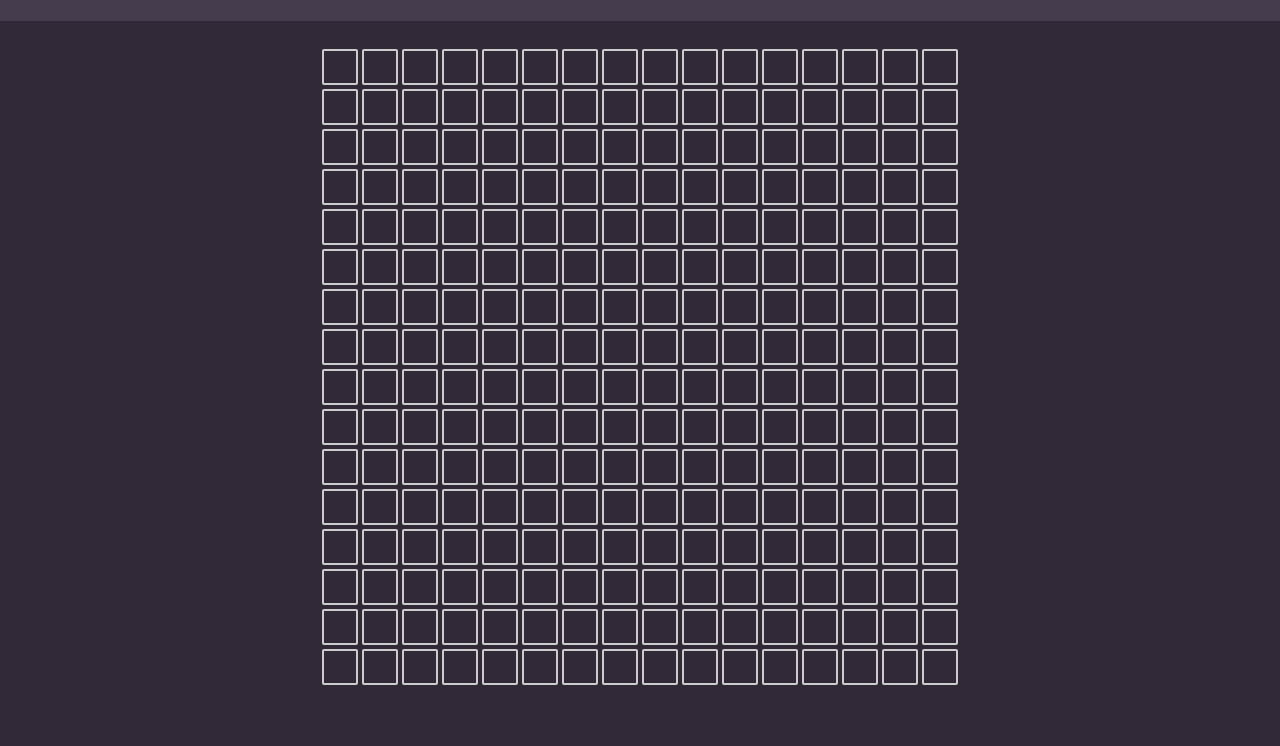
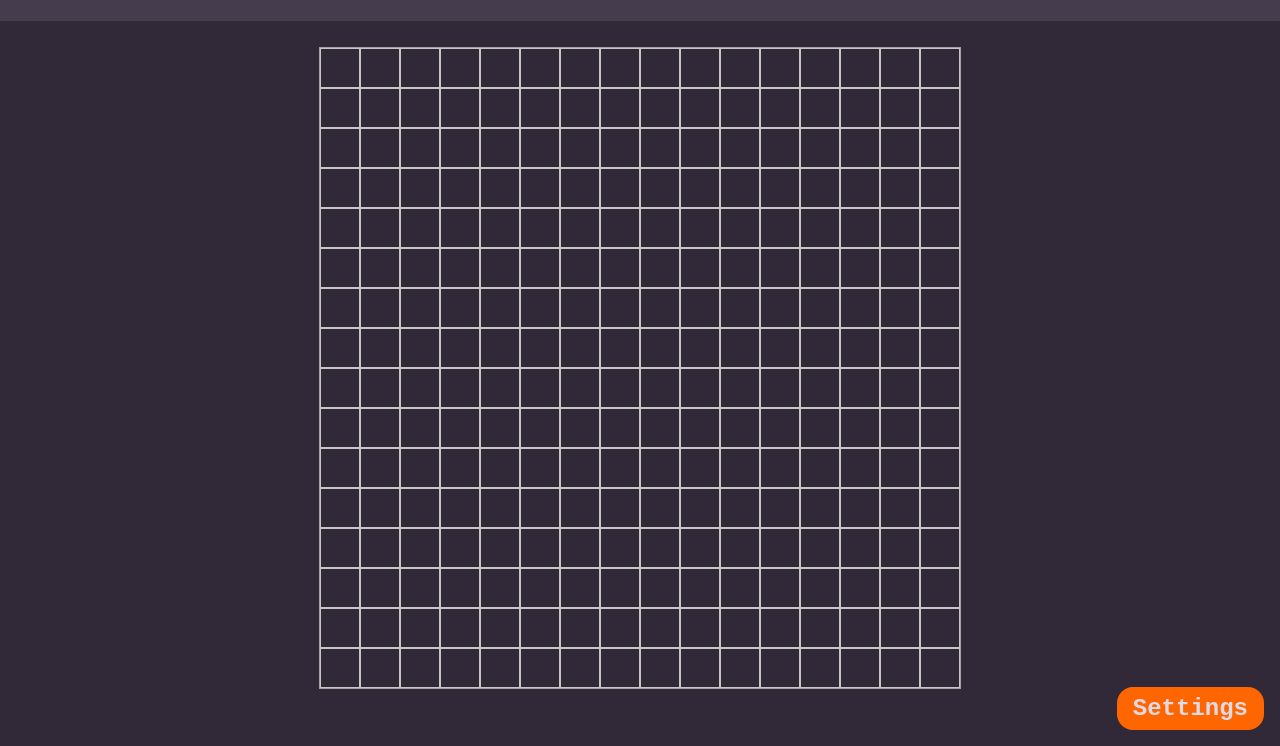
Before and after one commit to whatisaProCoder/odin-foundations-etch-a-sketch, a plain HTML site: page index.html in a window 1280 px wide. Shown: the part 54-800 px from the top of the page. Drawn offline with Linux system fonts and the light colour scheme.

Commit message:
creategrid

```diff
--- a/index.html
+++ b/index.html
@@ -17,6 +17,7 @@
     <div class="content">
         <div class="container"></div>
     </div>
+    <div class="settings">Settings</div>
 </body>
 
 </html>
--- a/script.js
+++ b/script.js
@@ -1,17 +1,37 @@
+function createGrid(numberOfBoxes) {
     const container = document.querySelector(".container");
+    container.innerHTML = '';
 
-for (let i = 0; i < 256; i++) {
+    const itemSize = 640 / numberOfBoxes;
+
+    container.style.display = "grid";
+    container.style.gridTemplateColumns = `repeat(${numberOfBoxes}, ${itemSize}px)`;
+    container.style.gridTemplateRows = `repeat(${numberOfBoxes}, ${itemSize}px)`;
+
+    for (let i = 0; i < numberOfBoxes * numberOfBoxes; i++) {
         const item = document.createElement("div");
         item.classList.add("item");
+        item.style.width = `${itemSize}px`;
+        item.style.height = `${itemSize}px`;
         container.appendChild(item);
 
         item.addEventListener("mouseenter", (event) => {
-        event.target.classList.add("item-hover");
-    })
+            const randomColor = `hsl(${Math.random() * 360}, 100%, 50%)`;
+            event.target.style.backgroundColor = randomColor;
+        });
 
         item.addEventListener("mouseleave", (event) => {
             setTimeout(() => {
-            event.target.classList.remove("item-hover");
-        }, 2000);
-    })
+                event.target.style.backgroundColor = '';
+            }, 4000);
+        });
     }
+}
+
+createGrid(16);
+
+const settings = document.querySelector(".settings");
+settings.addEventListener("click", () => {
+    const numberOfBoxes = prompt("Enter number of boxes?");
+    createGrid(numberOfBoxes);
+});
--- a/styles.css
+++ b/styles.css
@@ -1,8 +1,12 @@
+html {
+    font-family: 'Courier New', Courier, monospace;
+}
+
 body {
     display: flex;
     flex-direction: column;
-    margin: 0px;
-    padding: 0px;
+    margin: 0;
+    padding: 0;
     background-color: #312938;
 }
 
@@ -19,13 +23,11 @@ header {
 .heading {
     font-size: 24px;
     font-weight: 600;
-    font-family: 'Courier New', Courier, monospace;
 }
 
 .credit {
     font-size: 16px;
     font-weight: 600;
-    font-family: 'Courier New', Courier, monospace;
 }
 
 .content {
@@ -37,22 +39,29 @@ header {
 }
 
 .container {
-    display: flex;
-    flex-wrap: wrap;
     width: 640px;
     height: 640px;
+    border: 1px solid #a2a2a2;
 }
 
 .item {
-    flex: 0 0 1;
-    height: 32px;
-    width: 32px;
-    border: 2px solid #ccc;
-    border-radius: 2px;
-    margin: 2px;
+    margin: 0;
+    width: 100%;
+    height: 100%;
+    border: 1px solid #c7c7c7;
+    box-sizing: border-box;
+    transition: background-color 0.3s ease;
 }
 
-.item-hover {
-    background-color: #d82dd3;
-    transition: background-color 0.3s ease;
+.settings {
+    position: absolute;
+    right: 16px;
+    bottom: 16px;
+    color: #e0dae7;
+    font-size: 24px;
+    border-radius: 16px;
+    background-color: #ff6600;
+    padding: 8px 16px;
+    font-weight: 600;
+    user-select: none;
 }
```
Lines whose indentation alone changed are shown as unchanged.
